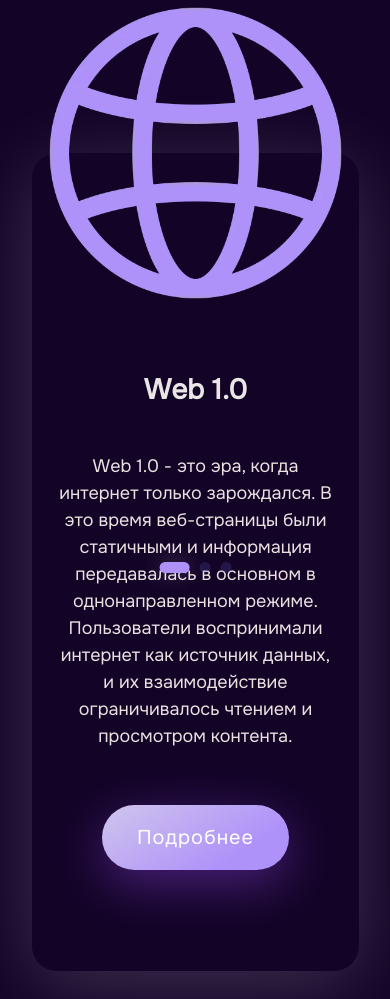
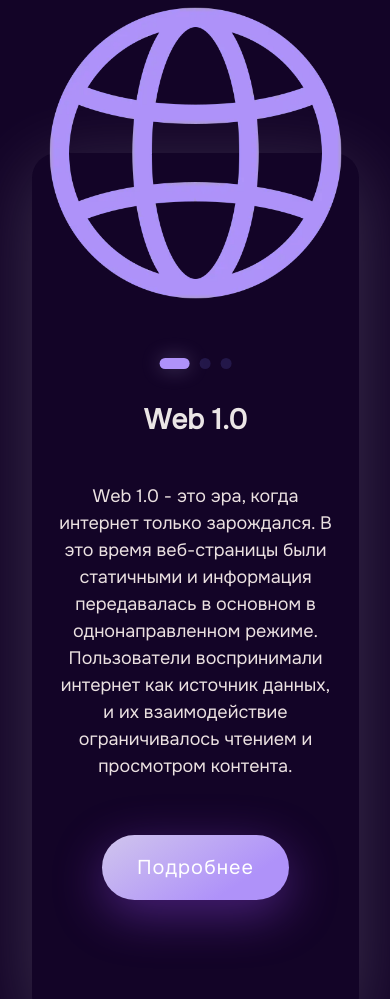
Before and after one commit to Alsecode/longread, a website built with Vite: page index.html in a window 390 px wide. Shown: the part 4554-5553 px from the top of the page. Built offline with nearby package versions, Linux system fonts and the light colour scheme; what wow.js would draw is missing.

Commit message:
mobile version fixes

```diff
--- a/src/scss/application-block.scss
+++ b/src/scss/application-block.scss
@@ -29,6 +29,14 @@
 
 @media screen and (max-width: 900px) {
   .application-block {
+    &__item {
+      margin: 12px 0;
+    }
+
+    &__content {
+      gap: 0;
+    }
+
     &__text {
       flex: 0 0 100%;
       order: -1;
--- a/src/scss/slider.scss
+++ b/src/scss/slider.scss
@@ -109,6 +109,26 @@ $white: #fff;
 		>* {
 			transform: none;
 			opacity: 1;
+
+			&:nth-child(1) {
+				transition-delay: 0.3s;
+			}
+
+			&:nth-child(2) {
+				transition-delay: 0.4s;
+			}
+
+			&:nth-child(3) {
+				transition-delay: 0.5s;
+			}
+
+			&:nth-child(4) {
+				transition-delay: 0.6s;
+			}
+
+			&:nth-child(5) {
+				transition-delay: 0.7s;
+			}
 		}
 	}
 }
@@ -149,7 +169,10 @@ $white: #fff;
 
 .blog-slider__pagination {
 	position: absolute;
-	inset: 50% 20px auto auto !important;
+	top: 50%;
+	right: 20px;
+	bottom: auto !important;
+	left: auto !important;
 
 	z-index: 21;
 
@@ -211,13 +234,17 @@ $white: #fff;
 @media screen and (max-width: 992px) {
 	.blog-slider {
 		height: auto;
-		min-height: 500px;
+		min-height: 400px;
 		margin: 200px auto 50px;
 		padding: 0;
 	}
 
 	.blog-slider__item {
 		flex-direction: column;
+	}
+
+	.blog-slider__title {
+		margin-top: 30px;
 	}
 
 	.blog-slider__text {
@@ -235,10 +262,17 @@ $white: #fff;
 		padding: 0 30px;
 
 		text-align: center;
+
+		transition: none;
 	}
 
 	.blog-slider__button {
-		margin-bottom: 20px;
+		margin-bottom: 40px;
+	}
+
+	.blog-slider__item.swiper-slide-active .blog-slider__content > *:nth-child(1),
+	.blog-slider__item.swiper-slide-active .blog-slider__content > *:nth-child(2) {
+		transition-delay: 0s;
 	}
 
 	.blog-slider__pagination {
--- a/src/scss/trends.scss
+++ b/src/scss/trends.scss
@@ -59,6 +59,8 @@
     }
 
     &__heading {
+      margin-bottom: 16px;
+
       font-size: 22px;
       line-height: 1.2rem;
     }
```
